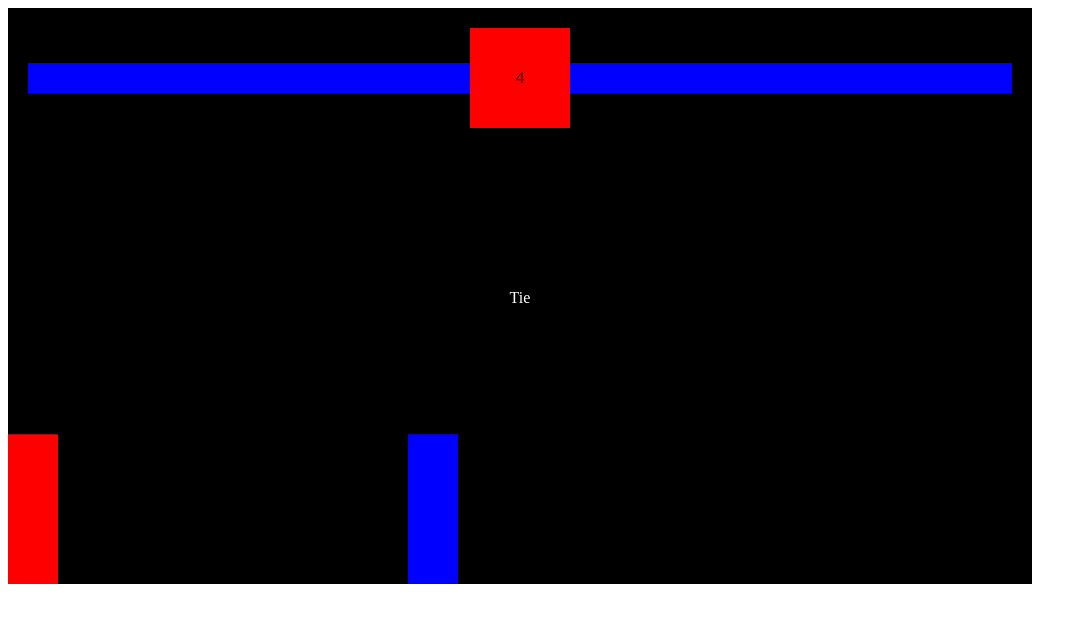
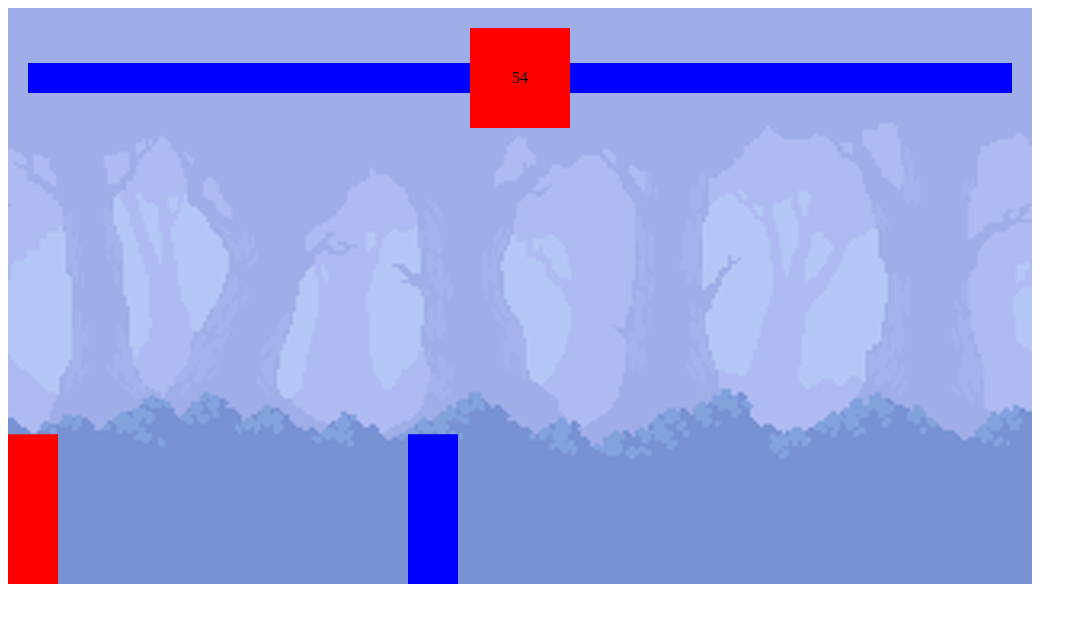
Before and after one commit to lxarmas/Ninja_Odyssey, a plain HTML site: page index.html in a window 1280 px wide. Shown: the whole page, without its empty margins (0-1087 px from the left). Drawn offline with Linux system fonts and the light colour scheme.

Commit message:
background 2d

```diff
--- a/index.html
+++ b/index.html
@@ -29,7 +29,8 @@
             style="
             position: absolute;
             background: blue;
-            top:0; right:0;
+            top:0;
+            right:0;
             bottom:0;
             width: 100%;
 
@@ -50,7 +51,7 @@
 
             "
             >
-                10
+
             </div>
             <!-- enemy health -->
             <div style="position: relative; height:30px; width:100% ">
@@ -66,6 +67,7 @@
                     "
             ></div>
             </div>
+            <div></div>
 
         </div>
         <div
@@ -73,7 +75,6 @@
         style="
             position: absolute;
             color:white;
-
             align-items: center;
             justify-content: center;
             top:0;
@@ -87,7 +88,7 @@
         </div>
         <canvas></canvas>
         </div>
-
+    <script src="js/classes.js"></script>
     <script src="index.js"></script>
 </body>
 </html>
--- a/index.js
+++ b/index.js
@@ -1,74 +1,27 @@
 const canvas = document.querySelector('canvas');
 const c = canvas.getContext('2d');
 
-canvas.width = 1024;
-canvas.height = 576;
+        canvas.width =  1024,
+        canvas.height = 576
 
 c.fillRect(0, 0, canvas.width, canvas.height)
 
 
 const gravity = 0.7
 
-class Sprite {
-    constructor({ position, velocity,color ='red', offset}) {
-        this.position = position;
-        this.velocity = velocity;
-        this.width = 50
-        this.height = 150
-        this.lastKey
-        this.attackBox = {
-            position: {
-                x: this.position.x,
-                y: this.position.y
-            },
-             offset,
-                width: 100,
-                height: 50
-        }
-        this.color = color
-        this.isAttacking
-        this.health = 100
+const background = new Sprite( {
+    position: {
+        x: 0,
+        y: 0
+    },
+    imageSrc: './img/background/background_layer_1.png',
+    size: {
+        width: canvas.width,
+        height: canvas.height
+    }
+})
 
-    }
-
-    draw() {
-        c.fillStyle = this.color;
-        c.fillRect(this.position.x, this.position.y, 50, this.height);
-         //attack box
-         if ( this.isAttacking ) {
-            c.fillStyle = 'green';
-            c.fillRect(
-                this.attackBox.position.x,
-                this.attackBox.position.y,
-                this.attackBox.width,
-                this.attackBox.height,
-
-
-            )
-         }
-    }
-
-    update() {
-        this.draw();
-        this.attackBox.position.x = this.position.x + this.attackBox.offset.x
-        this.attackBox.position.y = this.position.y
-
-        this.position.x += this.velocity.x
-        this.position.y += this.velocity.y
-
-        if (this.position.y + this.height + this.velocity.y  >= canvas.height) {
-            this.velocity.y = 0;
-        }   else this.velocity.y += gravity
-    }
-    attack() {
-        this.isAttacking = true
-        setTimeout( () => {
-            this.isAttacking = false
-        }, 100)
-    }
-}
-
-const player = new Sprite({
+const player = new Fighter({
     position: {
         x: 0,
         y: 0
@@ -79,14 +32,14 @@ const player = new Sprite({
     },
     offset: {
         x: 0,
-        y: 0,
+        y:0
     }
 });
 
-const enemy = new Sprite({
+const enemy = new Fighter({
     position: {
         x: 400,
-        y: 100,
+        y: 100
     },
     velocity: {
         x: 0,
@@ -98,6 +51,7 @@ const enemy = new Sprite({
         y:0
     }
 });
+
 
 
 const keys = {
@@ -127,19 +81,37 @@ function rectangularCollision({rectangle1,rectangle2}) {
         rectangle2.position.x + rectangle2.width &&
         rectangle1.attackBox.position.y + rectangle1.attackBox.height >=
         rectangle2.position.y &&
-    rectangle1.attackBox.position.y <= rectangle2.position.y + rectangle2.height
+        rectangle1.attackBox.position.y <= rectangle2.position.y + rectangle2.height
      )
 }
-let timer = 10
+function determineWinner( { player, enemy, timerId } ) {
+    clearTimeout(timerId)
+    const displayText = document.querySelector('#displayText');
+    displayText.style.display = 'flex';
+
+    if (player.health === enemy.health) {
+        displayText.innerHTML = 'Tie';
+    } else if (player.health > enemy.health) {
+        displayText.innerHTML = 'Player 1 Wins';
+    } else if (player.health < enemy.health) {
+        displayText.innerHTML = 'Player 2 Wins';
+    }
+}
+
+
+let timer = 60
+let timerId
 function decreaserTimer() {
     if ( timer > 0 ) {
-        setTimeout(decreaserTimer, 1000)
+        timerId = setTimeout( decreaserTimer, 1000 )
         timer--
-        document.querySelector('#timer').innerHTML = timer
+        document.querySelector( '#timer' ).innerHTML = timer
     }
-    if ( player.health === enemy.health ) {
-        document.querySelector( '#displayText' ).innnerHTML = 'Tie'
-         document.querySelector('#displayText').style.display = 'flex'
+
+    if ( timer === 0 ) {
+
+         determineWinner({player,enemy, timerId})
+
     }
 }
 decreaserTimer()
@@ -148,6 +120,7 @@ function animate() {
     window.requestAnimationFrame( animate );
     c.fillStyle = 'black';
     c.fillRect( 0, 0, canvas.width, canvas.height );
+    background.update()
     player.update()
     enemy.update()
 
@@ -192,6 +165,10 @@ function animate() {
         enemy.isAttacking = false
         player.health -= 20
        document.querySelector('#playerHealth').style.width = player.health + '%'
+    }
+    //end game base on health
+    if ( enemy.health <= 0 || player.health <= 0) {
+       determineWinner({player,enemy,timerId})
     }
 }
 animate();
--- /dev/null
+++ b/js/classes.js
@@ -0,0 +1,77 @@
+class Sprite {
+    constructor({ position, imageSrc}) {
+        this.position = position;
+        this.width = 50
+        this.height = 150
+        this.image = new Image()
+        this.image.src = imageSrc
+    }
+
+    draw() {
+        c.drawImage(this.image,this.position.x, this.position.y)
+    }
+
+    update() {
+        this.draw();
+
+    }
+
+}
+class Fighter{
+    constructor({ position, velocity,color ='red', offset}) {
+        this.position = position;
+        this.velocity = velocity;
+        this.width = 50
+        this.height = 150
+        this.lastKey
+        this.attackBox = {
+            position: {
+                x: this.position.x,
+                y: this.position.y
+            },
+             offset,
+                width: 100,
+                height: 50
+        }
+        this.color = color
+        this.isAttacking
+        this.health = 100
+
+    }
+
+    draw() {
+        c.fillStyle = this.color;
+        c.fillRect(this.position.x, this.position.y, 50, this.height);
+         //attack box
+         if ( this.isAttacking ) {
+            c.fillStyle = 'green';
+            c.fillRect(
+                this.attackBox.position.x,
+                this.attackBox.position.y,
+                this.attackBox.width,
+                this.attackBox.height,
+
+
+            )
+         }
+    }
+
+    update() {
+        this.draw();
+        this.attackBox.position.x = this.position.x + this.attackBox.offset.x
+        this.attackBox.position.y = this.position.y
+
+        this.position.x += this.velocity.x
+        this.position.y += this.velocity.y
+
+        if (this.position.y + this.height + this.velocity.y  >= canvas.height) {
+            this.velocity.y = 0;
+        }   else this.velocity.y += gravity
+    }
+    attack() {
+        this.isAttacking = true
+        setTimeout( () => {
+            this.isAttacking = false
+        }, 100)
+    }
+}
```
Also changed, not shown: img/background/background_layer_1.png (added), img/background/background_layer_2.png (added), img/background/background_layer_3.png (added), img/character/char_blue.png (added), img/decorations/fence_1.png (added), img/decorations/fence_2.png (added), img/decorations/grass_1.png (added), img/decorations/grass_2.png (added), img/decorations/grass_3.png (added), img/decorations/lamp.png (added), img/decorations/rock_1.png (added), img/decorations/rock_2.png (added), img/decorations/rock_3.png (added), img/decorations/shop.png (added), 2 more files. Lines whose indentation alone changed are shown as unchanged.
